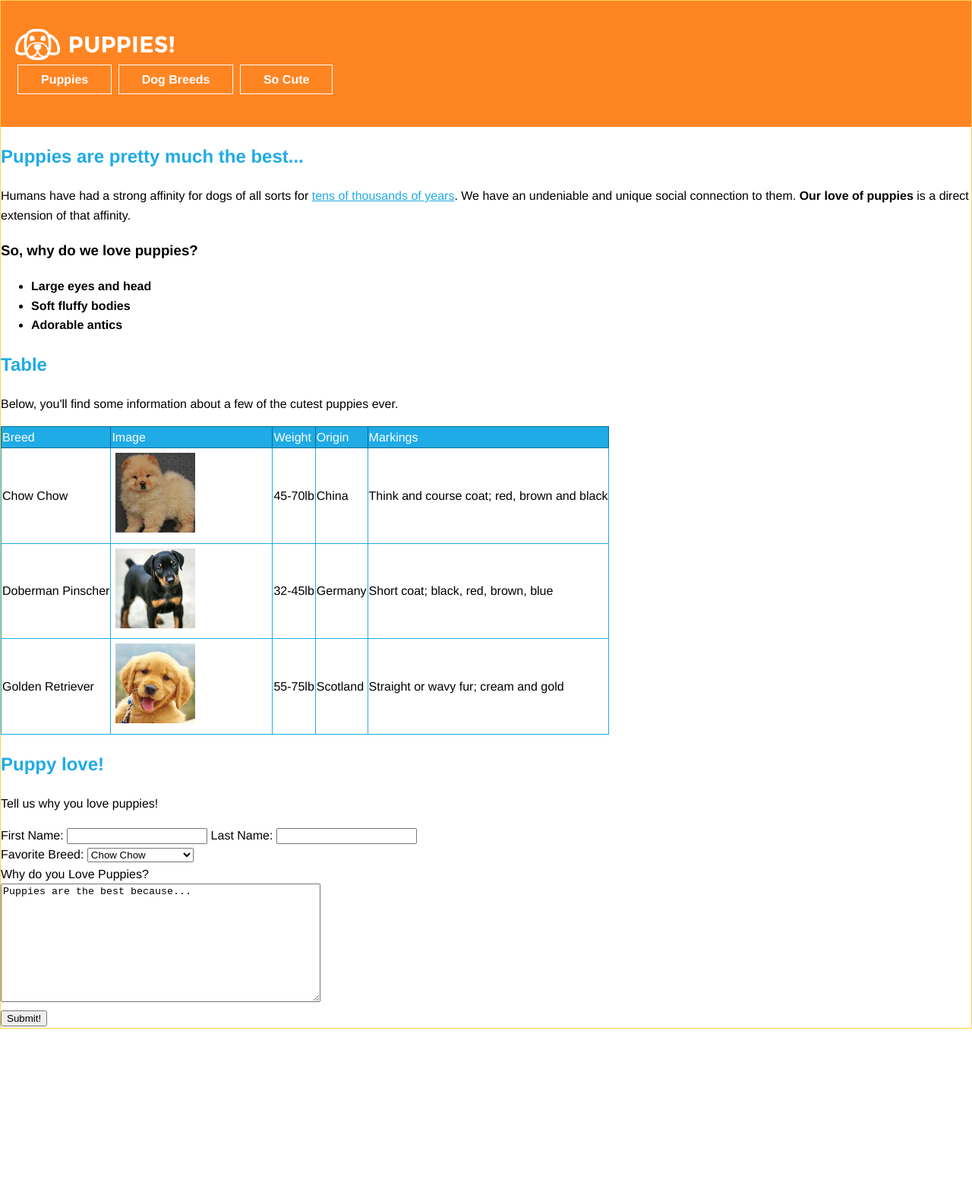
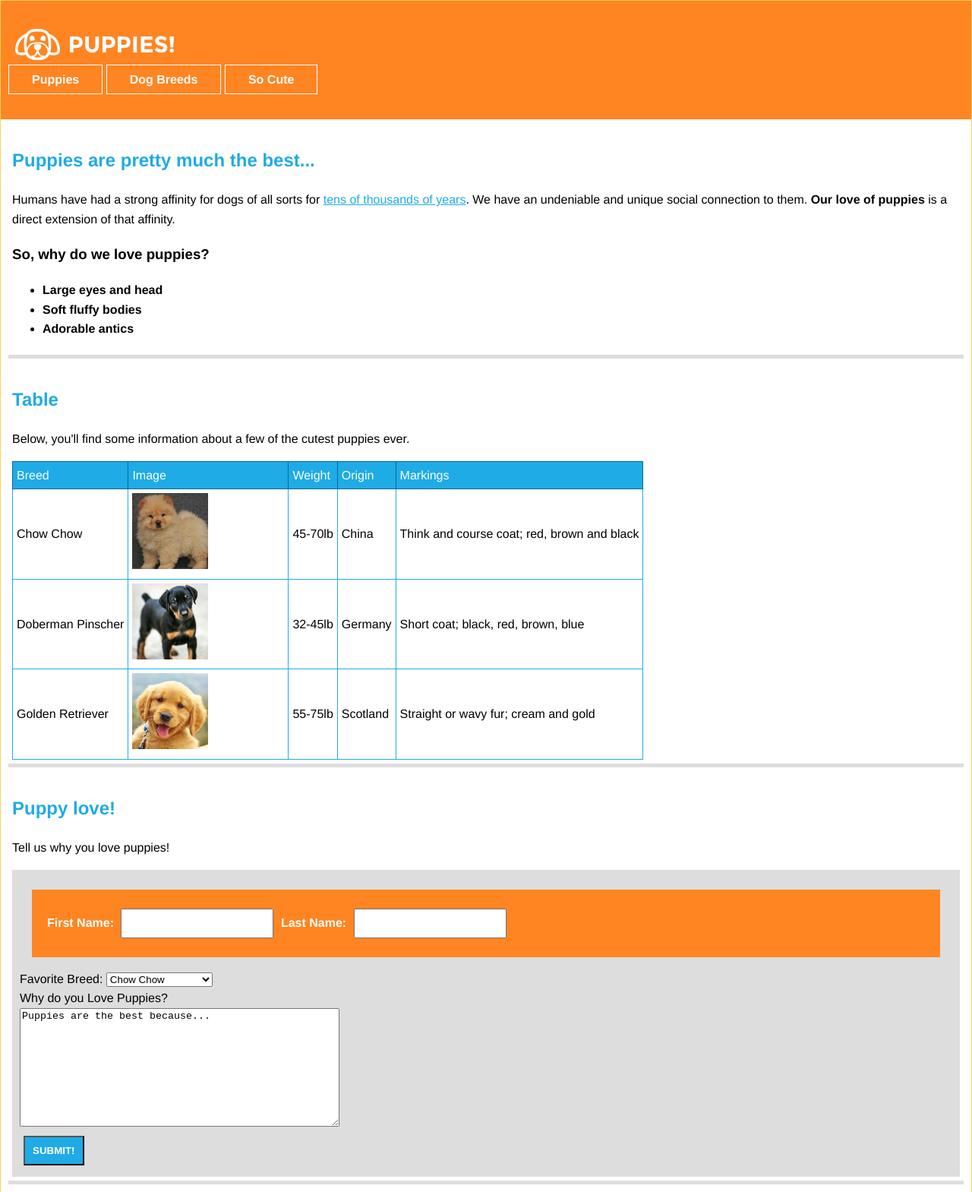
Before and after one commit to jakelafond/css_styling_assessment, a plain HTML site: page starter_files/index.html in a window 1280 px wide. Shown: the whole page at 76% size. Before the commit the page ends 1354 px from the top, so only its background shows below. Drawn offline with Linux system fonts and the light colour scheme.

Commit message:
Homework final

```diff
--- a/starter_files/style.css
+++ b/starter_files/style.css
@@ -13,9 +13,10 @@ colors:
     dark blue - #046c97
 */
 
-header {
+#site_header {
   background-color: #ff8523;
   padding:40px 10px 40px 10px;
+  margin: 0px;
 }
 #logo {
   background-image: url("img/logo.png");
@@ -26,22 +27,23 @@ header {
   padding-right: 130px;
 }
 .main_navigation{
-  margin:25px 10px 10px 10px;
+  margin:25px 0px 0px 0px;
 }
 .main_navigation a{
   padding: 10px 30px;
-  margin:2px;
   text-decoration: none;
   border: 1px solid white;
   font-weight: bold;
   color: white;
+  margin:0;
 }
 
 body {
   border: solid 1px #ffd24a;
-  margin:0;
+  margin:0px;
   font-family: Helvetica,Arial,sans-serif;
   line-height: 1.6;
+  padding:0px;
 }
 
 h2 {
@@ -62,12 +64,40 @@ thead td {
 }
 td {
   border: solid 1px #1fabe5;
+  padding: 5px;
 }
 td img {
-  padding:5px;
   max-width: 50%;
   max-height: 50%;
 }
 table {
   border-collapse: collapse;
 }
+
+section {
+  margin:10px;
+  border-bottom: 5px solid #dddddd;
+  padding:5px;
+}
+
+.name {
+  background-color:#ff8523;
+  margin:1em;
+  padding:20px;
+  color:white;
+  font-weight:bold;
+}
+input{
+  padding:10px;
+  margin:5px;
+}
+form {
+  background-color:#dddddd;
+  padding:10px;
+}
+#submit_button{
+  background-color: #1fabe5;
+  color:white;
+  text-transform: uppercase;
+  font-weight: bold;
+}
```
